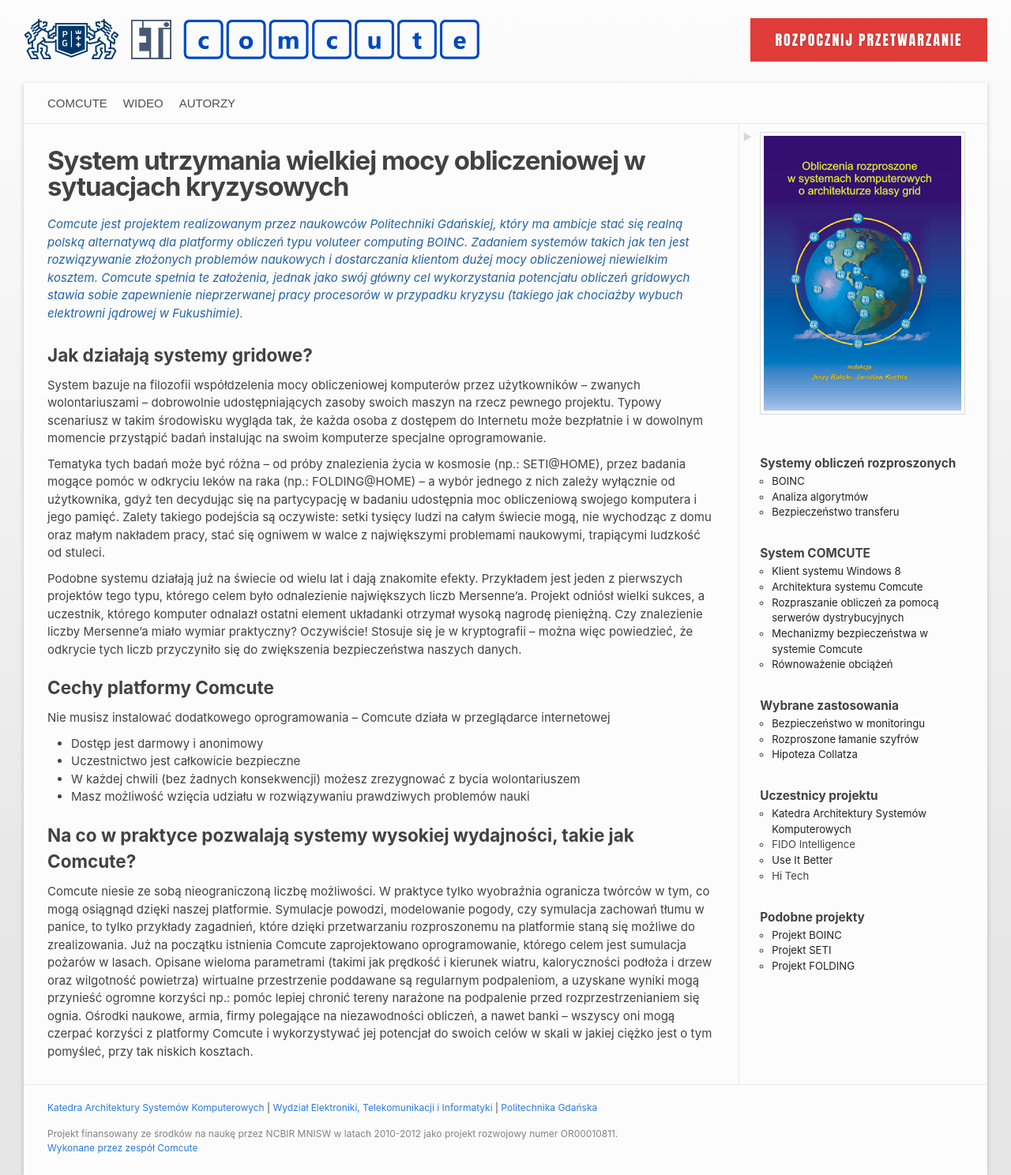
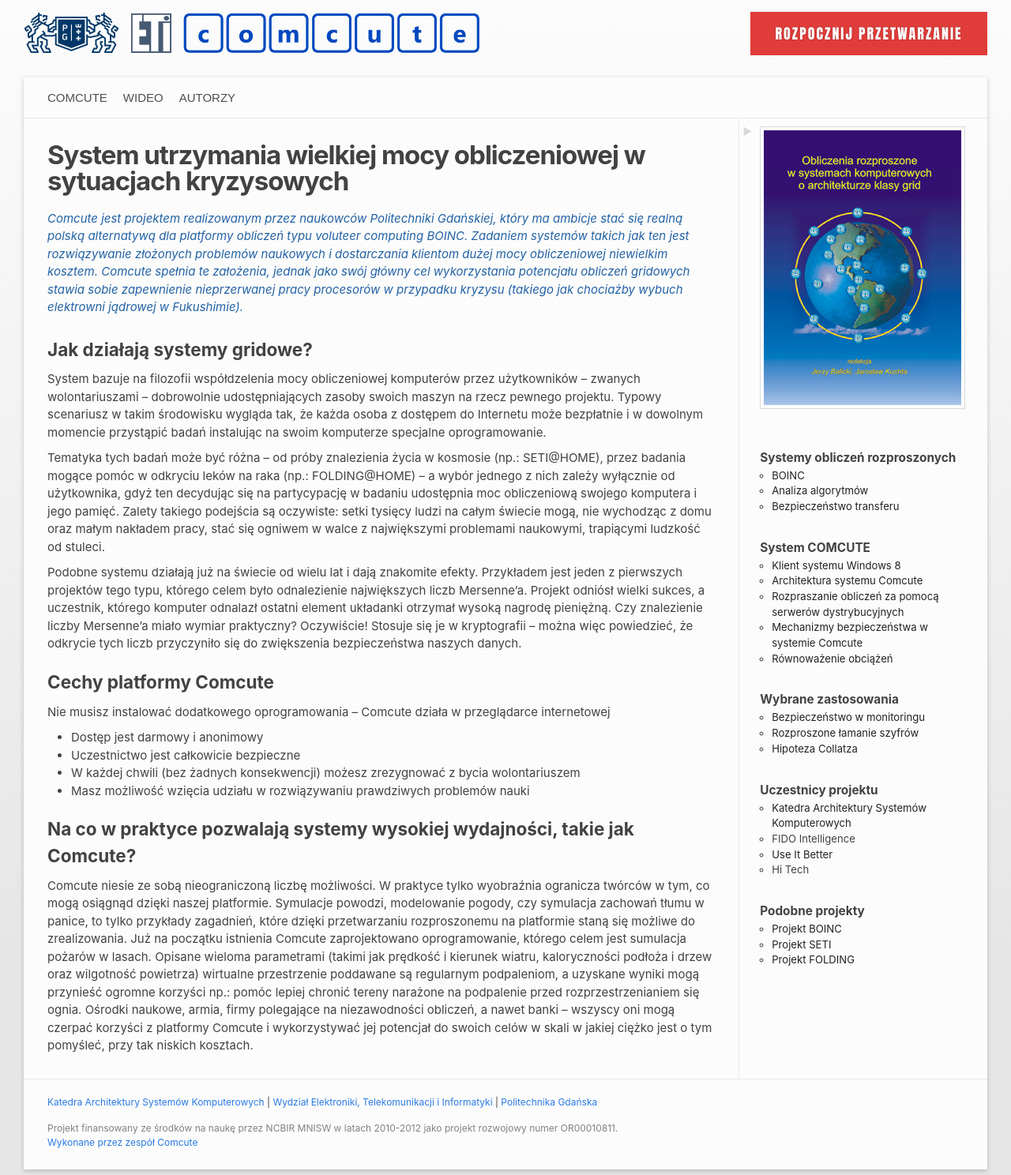
Before and after one commit to Rocik/comcute, a Jekyll site: the page built from index.md, in a window 1280 px wide. Shown: the whole page at 79% size. Built offline with Jekyll 4.4.1, drawn with Linux system fonts in a browser that asks for light colours.

Commit message:
Decrease top margin

```diff
--- a/_sass/_layout.scss
+++ b/_sass/_layout.scss
@@ -6,9 +6,13 @@ $side-pane-margins: 21px !default;
     position: relative;
     min-height: $spacing-unit * 1.865;
 
-    padding-top: $spacing-unit * 0.75;
+    padding-top: $spacing-unit * 0.5;
 
     @include animation(fadein 0.3s both 0.15s);
+
+    @include media-query($header-width) {
+        padding-top: $spacing-unit * 0.25;
+    }
 
     a {
         text-decoration: none;
```
